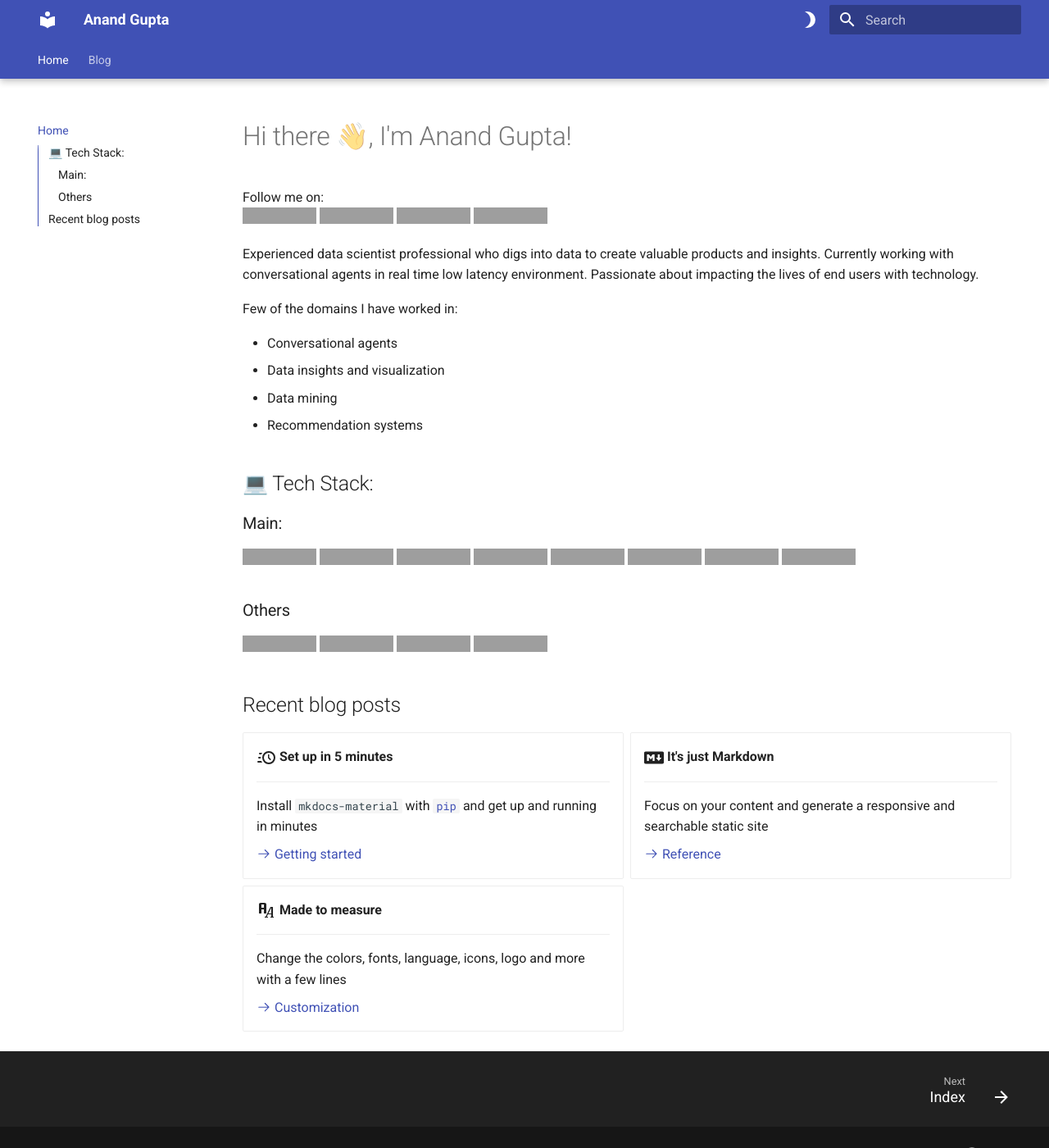
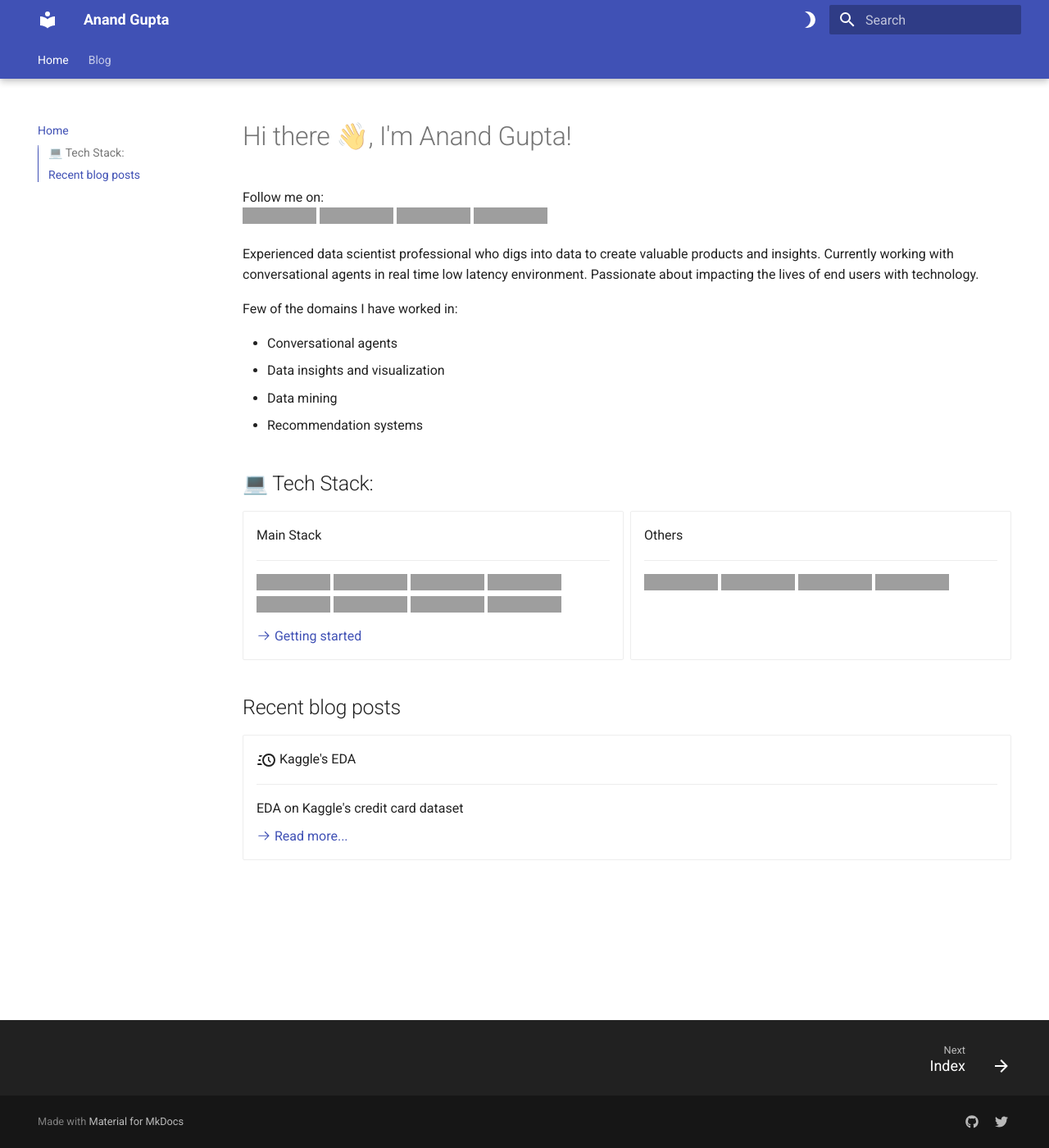
Before and after one commit to anandgupta1202/anandgupta1202.github.io, an MkDocs documentation site: the page built from docs/index.md, in a window 1280 px wide and 1400 px high, cut to the strip 0-1400 px from the top of the window. Shown: the whole strip at 82% size. Built offline with MkDocs 1.6.1 and Material for MkDocs 9.7.7, drawn with Linux system fonts in a browser that asks for light colours; grey boxes are pictures that could not be loaded.

Commit message:
fixed homepage

```diff
--- a/docs/index.md
+++ b/docs/index.md
@@ -24,47 +24,32 @@ Few of the domains I have worked in:
   - Recommendation systems
 
 ## 💻 Tech Stack:
-### Main:
-![Python](https://img.shields.io/badge/python-3670A0?style=for-the-badge&logo=python&logoColor=ffdd54) ![TensorFlow](https://img.shields.io/badge/TensorFlow-%23FF6F00.svg?style=for-the-badge&logo=TensorFlow&logoColor=white) ![PyTorch](https://img.shields.io/badge/PyTorch-%23EE4C2C.svg?style=for-the-badge&logo=PyTorch&logoColor=white) ![scikit-learn](https://img.shields.io/badge/scikit--learn-%23F7931E.svg?style=for-the-badge&logo=scikit-learn&logoColor=white) ![Flask](https://img.shields.io/badge/flask-%23000.svg?style=for-the-badge&logo=flask&logoColor=white) ![Keras](https://img.shields.io/badge/Keras-%23D00000.svg?style=for-the-badge&logo=Keras&logoColor=white) ![NumPy](https://img.shields.io/badge/numpy-%23013243.svg?style=for-the-badge&logo=numpy&logoColor=white) ![Pandas](https://img.shields.io/badge/pandas-%23150458.svg?style=for-the-badge&logo=pandas&logoColor=white)
+<div class="grid cards" markdown>
 
-### Others
- ![AWS](https://img.shields.io/badge/AWS-%23FF9900.svg?style=for-the-badge&logo=amazon-aws&logoColor=white) ![FastAPI](https://img.shields.io/badge/FastAPI-005571?style=for-the-badge&logo=fastapi) ![GithubPages](https://img.shields.io/badge/github%20pages-121013?style=for-the-badge&logo=github&logoColor=white) ![Anaconda](https://img.shields.io/badge/Anaconda-%2344A833.svg?style=for-the-badge&logo=anaconda&logoColor=white)
+-   Main Stack
+
+    ---
+    ![Python](https://img.shields.io/badge/python-3670A0?style=for-the-badge&logo=python&logoColor=ffdd54) ![TensorFlow](https://img.shields.io/badge/TensorFlow-%23FF6F00.svg?style=for-the-badge&logo=TensorFlow&logoColor=white) ![PyTorch](https://img.shields.io/badge/PyTorch-%23EE4C2C.svg?style=for-the-badge&logo=PyTorch&logoColor=white) ![scikit-learn](https://img.shields.io/badge/scikit--learn-%23F7931E.svg?style=for-the-badge&logo=scikit-learn&logoColor=white) ![Flask](https://img.shields.io/badge/flask-%23000.svg?style=for-the-badge&logo=flask&logoColor=white) ![Keras](https://img.shields.io/badge/Keras-%23D00000.svg?style=for-the-badge&logo=Keras&logoColor=white) ![NumPy](https://img.shields.io/badge/numpy-%23013243.svg?style=for-the-badge&logo=numpy&logoColor=white) ![Pandas](https://img.shields.io/badge/pandas-%23150458.svg?style=for-the-badge&logo=pandas&logoColor=white)
+
+    [:octicons-arrow-right-24: Getting started](#)
+
+-   Others
+
+    ---
+
+    ![AWS](https://img.shields.io/badge/AWS-%23FF9900.svg?style=for-the-badge&logo=amazon-aws&logoColor=white) ![FastAPI](https://img.shields.io/badge/FastAPI-005571?style=for-the-badge&logo=fastapi) ![GithubPages](https://img.shields.io/badge/github%20pages-121013?style=for-the-badge&logo=github&logoColor=white) ![Anaconda](https://img.shields.io/badge/Anaconda-%2344A833.svg?style=for-the-badge&logo=anaconda&logoColor=white)
+</div>
 
 
 ## Recent blog posts
 
 <div class="grid cards" markdown>
 
--   :material-clock-fast:{ .lg .middle .text-primary} __Set up in 5 minutes__
+-   :material-clock-fast:{ .lg .middle .text-primary} Kaggle's EDA
 
     ---
-    Install `mkdocs-material` with [`pip`](#) and get up
-    and running in minutes
+    EDA on Kaggle's credit card dataset
 
-    [:octicons-arrow-right-24: Getting started](#)
-
--   :fontawesome-brands-markdown:{ .lg .middle } __It's just Markdown__
-
-    ---
-
-    Focus on your content and generate a responsive and searchable static site
-
-    [:octicons-arrow-right-24: Reference](#)
-
--   :material-format-font:{ .lg .middle } __Made to measure__
-
-    ---
-
-    Change the colors, fonts, language, icons, logo and more with a few lines
-
-    [:octicons-arrow-right-24: Customization](#)
-
-<!-- -   :material-scale-balance:{ .lg .middle } __Open Source, MIT__
-
-    ---
-
-    Material for MkDocs is licensed under MIT and available on [GitHub]
-
-    [:octicons-arrow-right-24: License](#) -->
+    [:octicons-arrow-right-24: Read more...](blog/posts/Kaggle/Kaggle’s-Credit-Card-Fraud-Dataset.md)
 
 </div>
```
